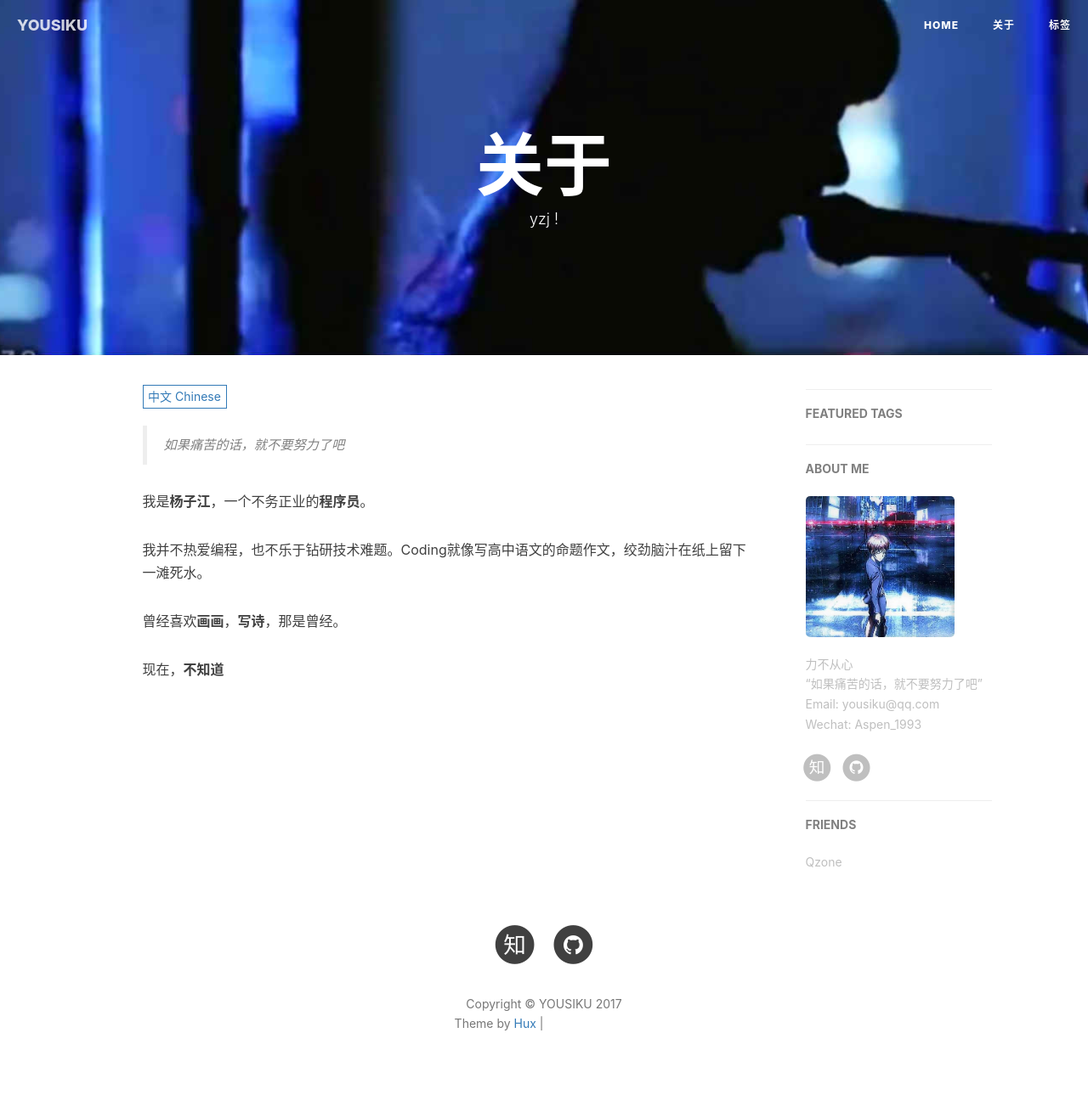
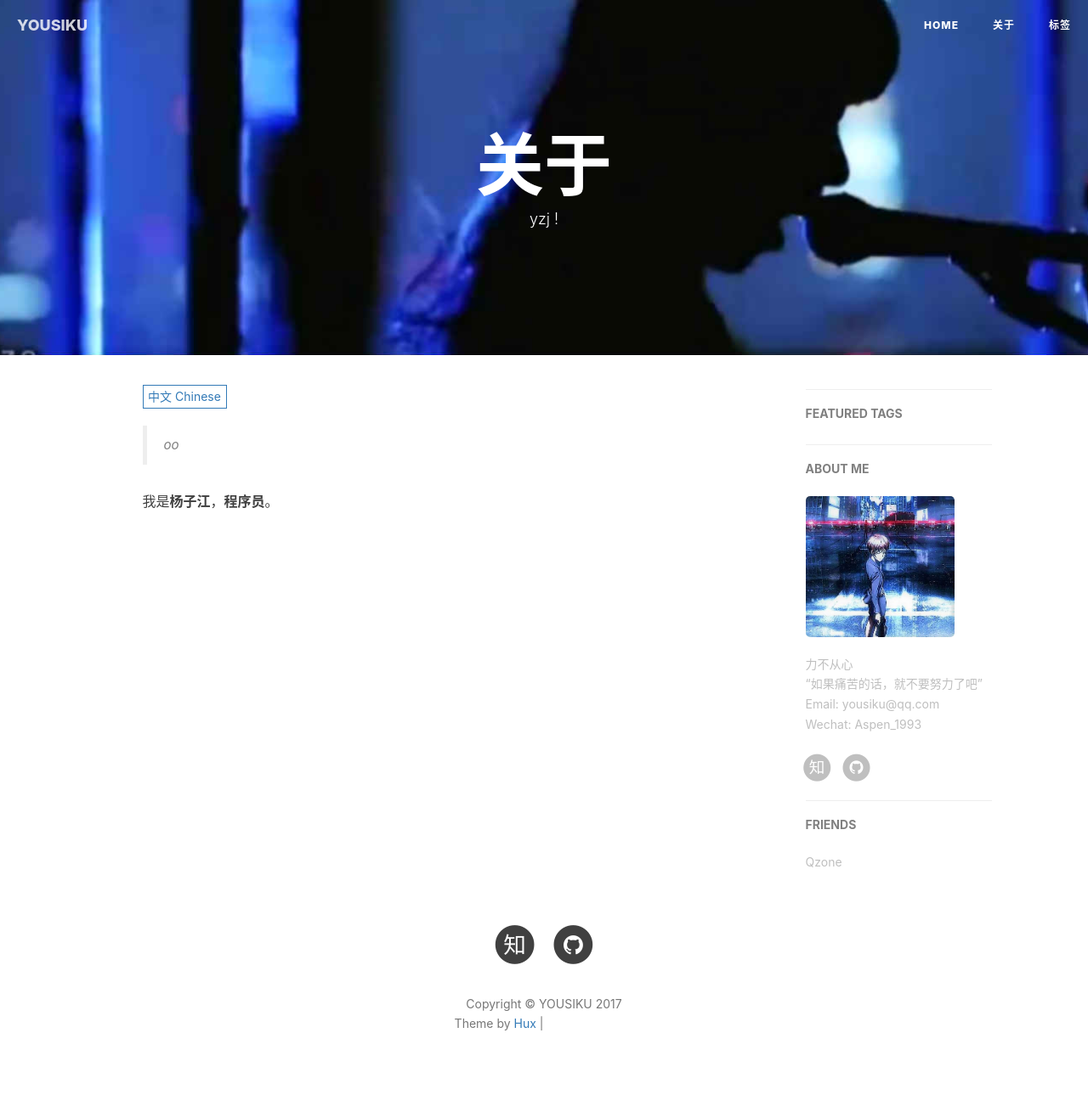
Before and after one commit to yousiku/yousiku.github.io, a Jekyll site: the page built from about.html, in a window 1280 px wide. Shown: the whole page at 85% size. Built offline with Jekyll 4.4.1, drawn with Linux system fonts in a browser that asks for light colours; nearby versions of some CDN libraries; comment, search, counter and statistics services are not loaded; grey boxes are pictures that could not be loaded.

Commit message:
modify about

```diff
--- a/about.html
+++ b/about.html
@@ -15,12 +15,9 @@ header-img: "img/about-bg.jpg"
 <div class="zh post-container">
 
     <!--copied from markdown -->
-    <blockquote><p>如果痛苦的话，就不要努力了吧</p></blockquote>
+    <blockquote><p>oo</p></blockquote>
 
-    <p>我是<strong>杨子江</strong>，一个不务正业的<strong>程序员</strong>。</p>
-    <p>我并不热爱编程，也不乐于钻研技术难题。Coding就像写高中语文的命题作文，绞劲脑汁在纸上留下一滩死水。</p>
-    <p>曾经喜欢<strong>画画</strong>，<strong>写诗</strong>，那是曾经。</P>
-    <p>现在，<strong>不知道</strong></p>
+    <p>我是<strong>杨子江</strong>，<strong>程序员</strong>。</p>
 </div>
 
 <!-- English Version -->
```
Also changed, not shown: other parts of about.html (+1 -1 lines).
